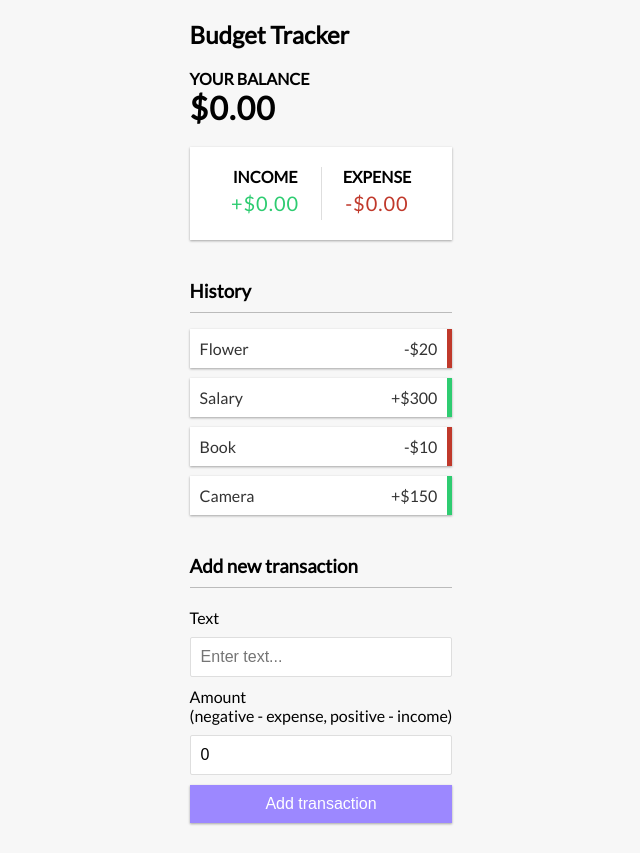
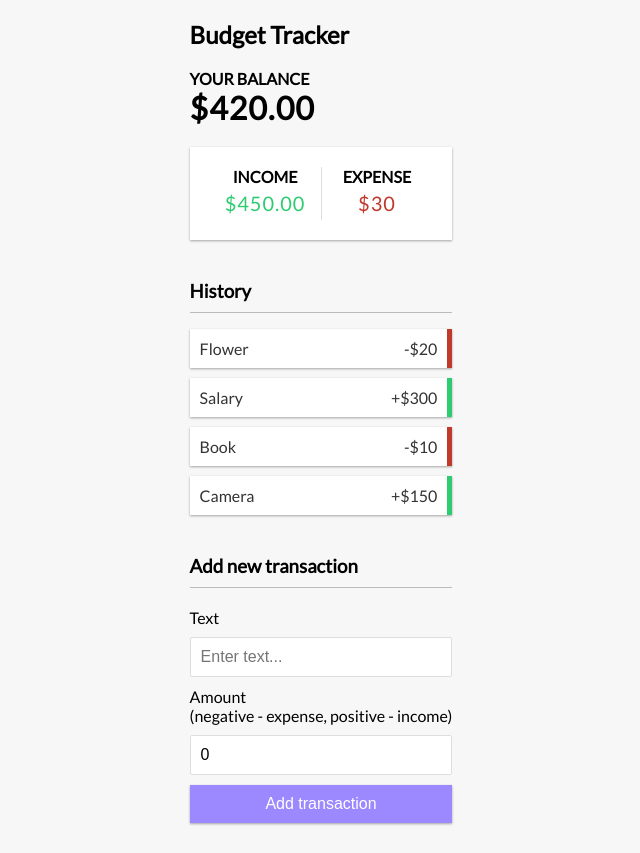
Before and after one commit to kelliksimons/Budget-Tracker, a React (Create React App) app: page / in a window 1280 px wide. Shown: the whole page, without its empty margins (319-959 px from the left). Built offline with nearby package versions, Linux system fonts and the light colour scheme.

Commit message:
expenses, income, balance all updated to accurately show updates to the current ledger.

```diff
--- a/src/components/Balance.js
+++ b/src/components/Balance.js
@@ -1,10 +1,16 @@
-import React from 'react'
+
+import React, { useContext } from 'react';
+import { GlobalContext } from '../context/GlobalState';
 
 export const Balance = () => {
-  return (
+    const { transactions } = useContext(GlobalContext); // get the transactions array from the GlobalContext
+    const amounts = transactions.map(transaction => transaction.amount); //map through the transactions and get the amount
+    const total = amounts.reduce((acc, item) => (acc += item), 0).toFixed(2); //reduce the amount and get the total
+
+    return (
     <>
         <h4>Your Balance</h4>
-        <h1>$0.00</h1>
+        <h1>${ total }</h1>
     </>
   )
 }
--- a/src/components/IncomeExp.js
+++ b/src/components/IncomeExp.js
@@ -1,15 +1,30 @@
-import React from 'react'
+import React , { useContext } from 'react';
+import { GlobalContext } from '../context/GlobalState';
 
 export const IncomeExp = () => {
+    const { transactions } = useContext(GlobalContext);
+    const amounts = transactions.map(transaction => transaction.amount);
+
+    const income = amounts
+        .filter(item => item > 0)
+        .reduce((acc, item) => (acc += item), 0)
+        .toFixed(2);
+    const expense = (
+
+        amounts.filter(item => item < 0)
+        .reduce((acc, item) => (acc += item), 0) * -1
+        .toFixed(2)
+    );
+
   return (
     <div className="inc-exp-container">
         <div>
           <h4>Income</h4>
-          <p className="money plus">+$0.00</p>
+          <p className="money plus">${income}</p>
         </div>
         <div>
           <h4>Expense</h4>
-          <p className="money minus">-$0.00</p>
+          <p className="money minus">${expense}</p>
         </div>
       </div>
   )
--- a/src/components/TransactionList.js
+++ b/src/components/TransactionList.js
@@ -3,7 +3,7 @@
 import { Transaction } from './Transaction' // import Transaction component from Transaction.js
 
 export const TransactionList = () => {
-  const { transactions }= useContext(GlobalContext);
+  const { transactions } = useContext(GlobalContext);
 
 
 
```
